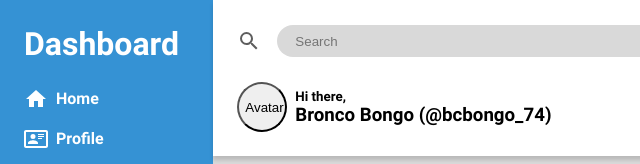
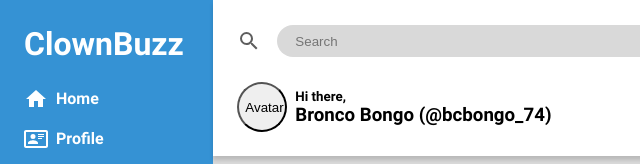
Before and after one commit to gibbonhug/dashboard, a plain HTML site: page index.html in a window 1280 px wide. Shown: the top 164 px of the page, 0-640 px from the left. Drawn offline with Linux system fonts and the light colour scheme.

Commit message:
Change instances of Dashboard to ClownBuzz

```diff
--- a/index.html
+++ b/index.html
@@ -4,14 +4,14 @@
     <meta charset='UTF-8'/>
     <meta http-equiv='X-UA-Compatible' content='IE=edge'/>
     <meta name='viewport' content='width=device-width, initial-scale=1.0'/>
-    <title>Dashboard</title>
+    <title>ClownBuzz</title>
     <link rel='stylesheet' href='./css/style.css'/>
 </head>
 <body>
     <div id="container">
         <div id="sidebar" class="strong section">
             <h1 id="sidebar-title">
-                Dashboard
+                ClownBuzz
             </h1>
             <!-- same issue as publish buttons as having to put strong directly on ul-->
             <ul id="sidebar-links-1" class="sidebar-links strong">
```
